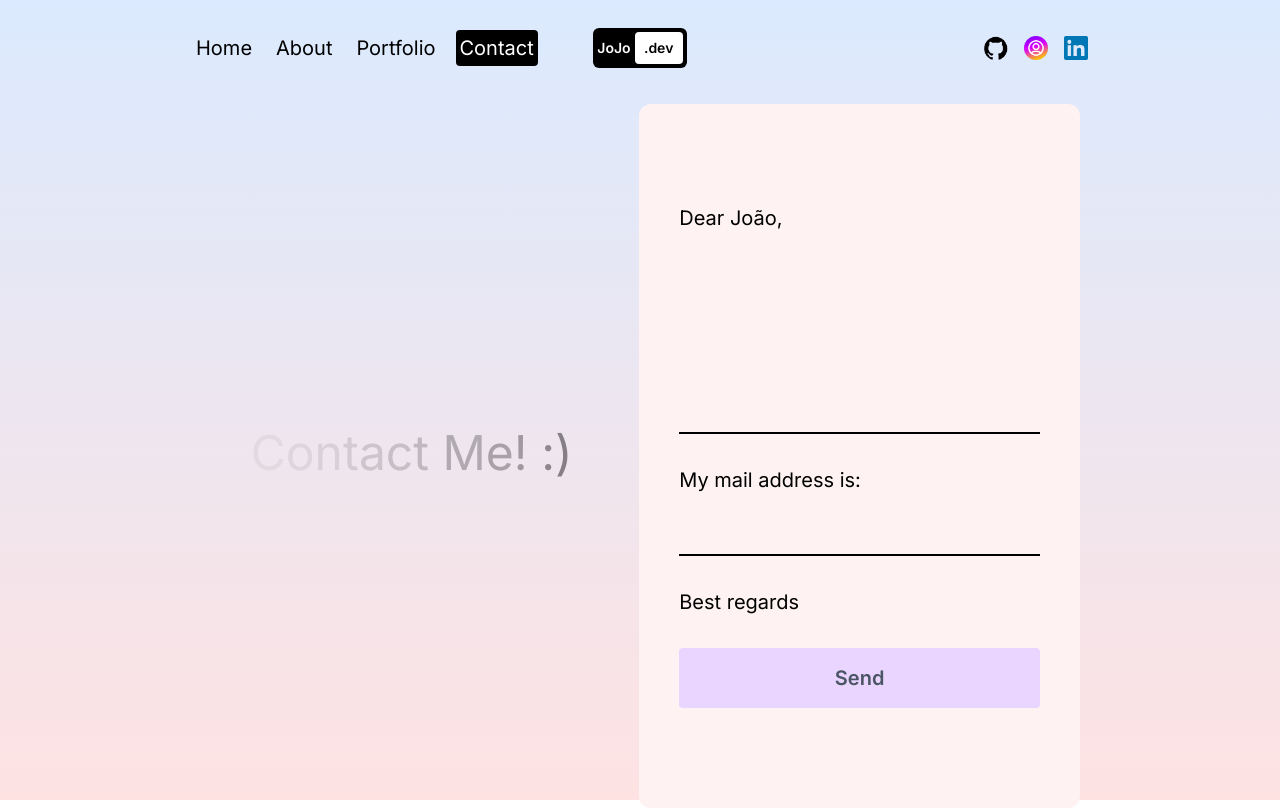
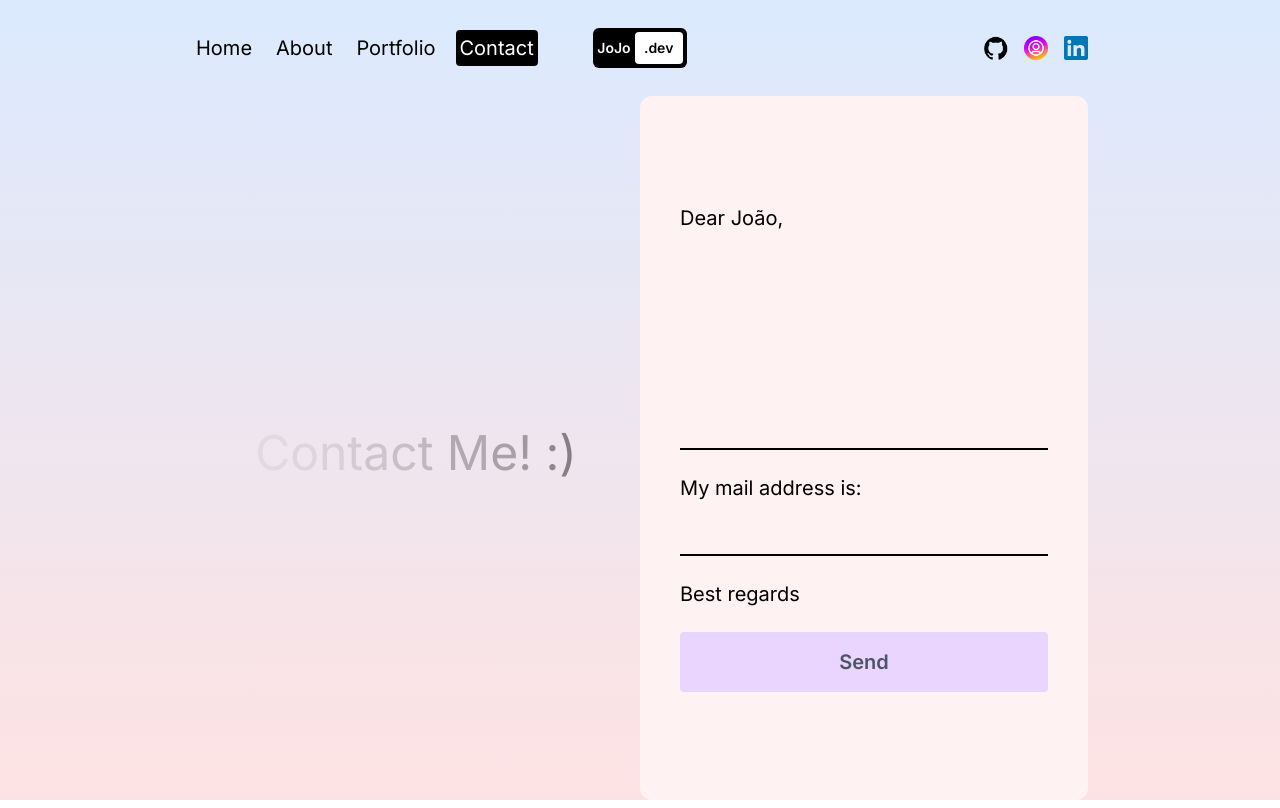
Before and after one commit to jhschier/portfolio, a Next.js app: page /contact in a window 1280 px wide. Built offline with nearby package versions, Linux system fonts and the light colour scheme.

Commit message:
Fix: Styles in contact page and requirement in inputs

```diff
--- a/package.json
+++ b/package.json
@@ -10,10 +10,14 @@
   },
   "dependencies": {
     "@emailjs/browser": "^4.3.3",
+    "@hookform/resolvers": "^3.3.4",
+    "formik": "^2.4.5",
     "framer-motion": "^11.0.18",
     "next": "14.1.0",
     "react": "18",
-    "react-dom": "18"
+    "react-dom": "18",
+    "react-hook-form": "^7.51.1",
+    "yup": "^1.4.0"
   },
   "devDependencies": {
     "autoprefixer": "10.0.1",
--- a/src/app/contact/page.jsx
+++ b/src/app/contact/page.jsx
@@ -29,10 +29,16 @@ const ContactPage = () => {
       .then(
         () => {
           setSuccess(true);
+          setTimeout(() => {
+            setSuccess(false);
+          }, 2000);
           form.current.reset;
         },
         () => {
           setError(true);
+          setTimeout(() => {
+            setError(false);
+          }, 2000);
         },
       );
   };
@@ -69,18 +75,20 @@ const ContactPage = () => {
         <form
           onSubmit={sendEmail}
           ref={form}
-          className=" m-2 flex h-[90%] flex-col justify-center gap-8 rounded-xl bg-red-50 p-2 text-xl sm:p-10 lg:h-full lg:w-1/2"
+          className=" flex h-[100%] flex-col justify-center gap-6 overflow-scroll rounded-xl bg-red-50 p-2 text-xl sm:p-10 lg:h-full lg:w-1/2"
         >
           <span>Dear João,</span>
           <textarea
             rows="6"
-            className="resize-none border-b-2 border-b-black bg-transparent outline-none"
+            required
+            className="resize-none border-b-2 border-b-black bg-transparent pb-6 outline-none"
             name="user_message"
           />
           <span>My mail address is:</span>
           <input
             name="user_email"
             type="text"
+            required
             className="border-b-2 border-b-black bg-transparent outline-none"
           />
           <span>Best regards</span>
```
Also changed, not shown: 1 other file (tests, documents, lock files or other folders).
